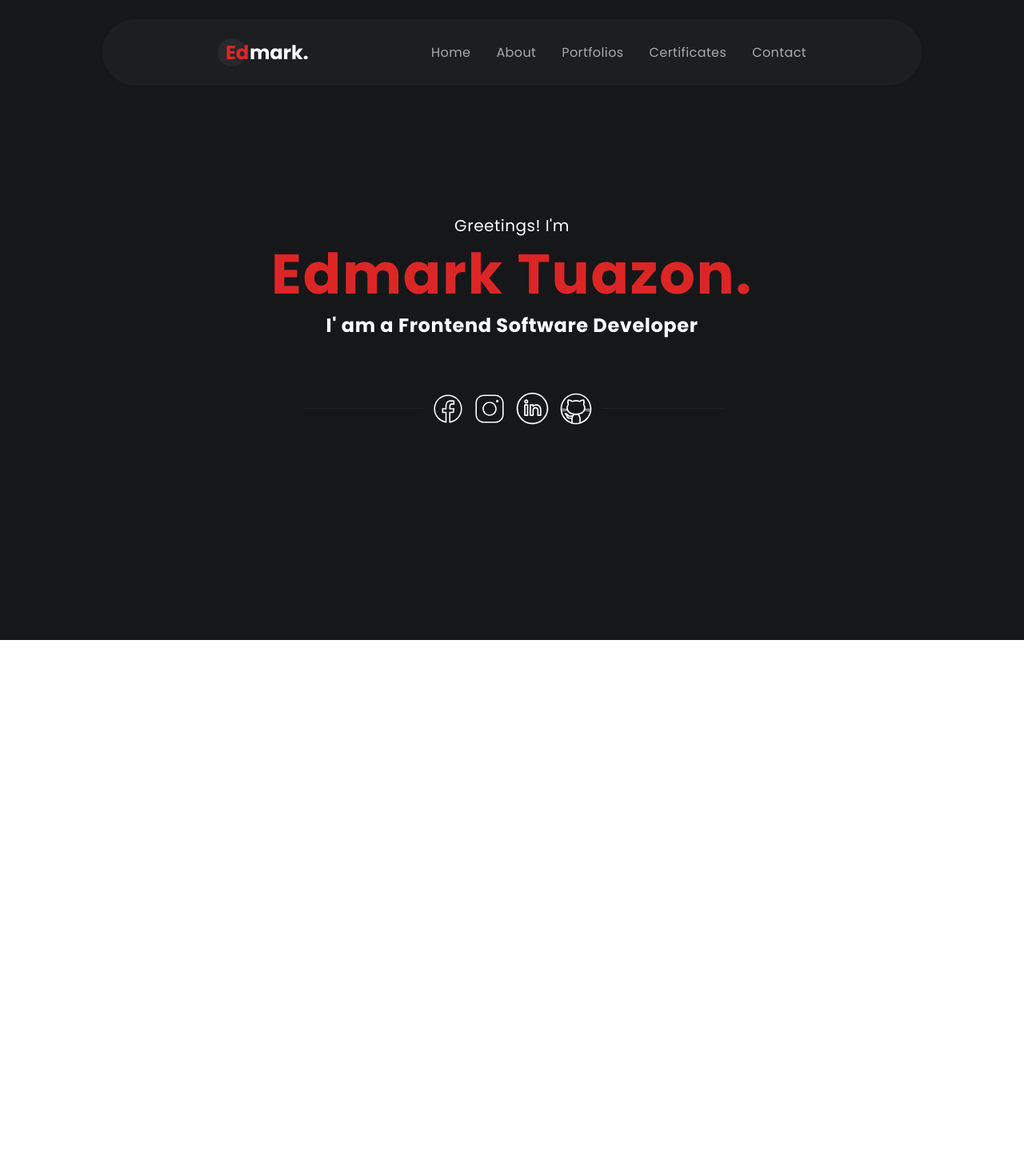
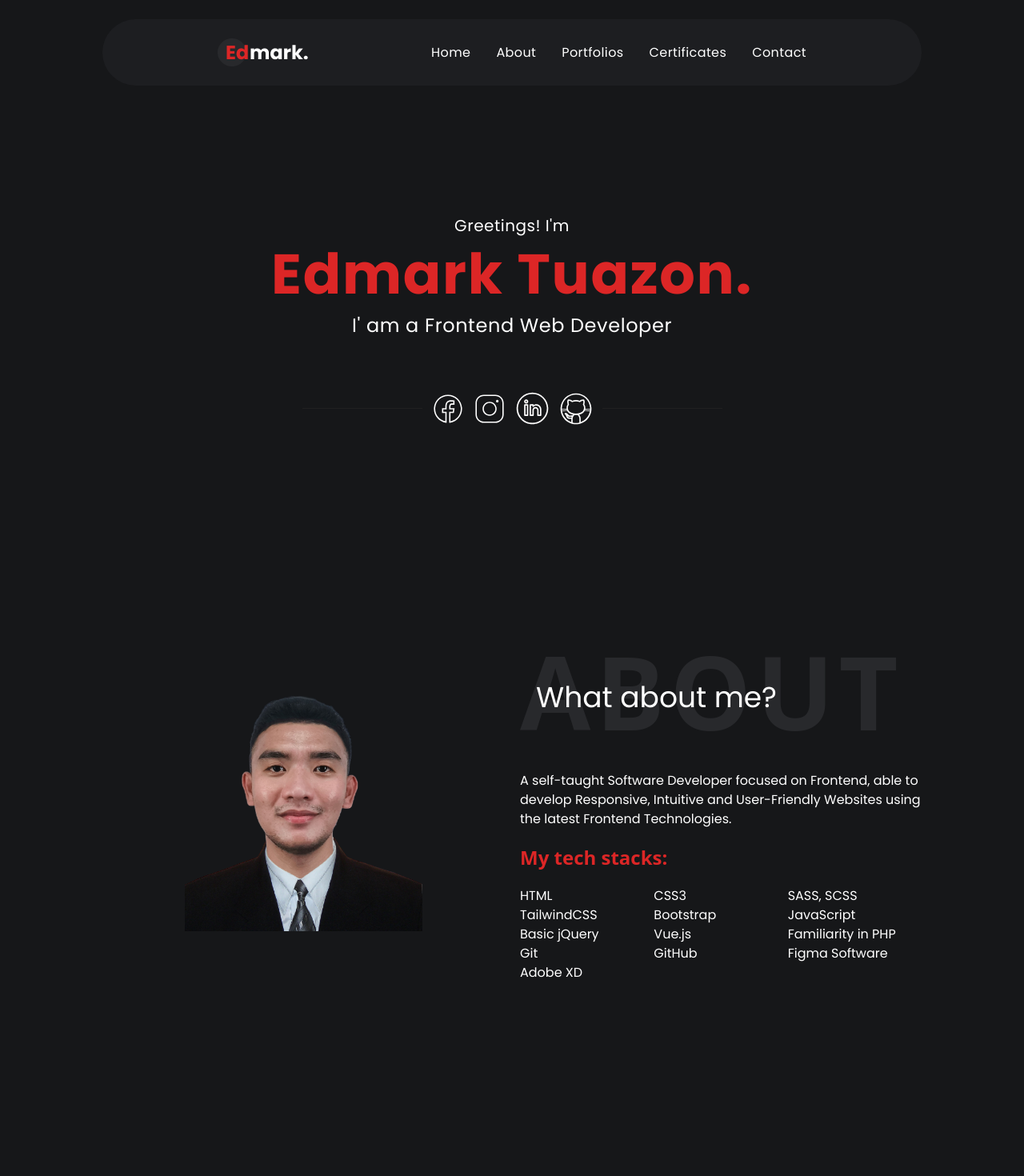
Before and after one commit to edmarktuazon/vue-portfolio, a Vue app: page / in a window 1280 px wide. Shown: the top 1470 px of the page at 80% size. Before the commit the page ends 800 px from the top, so only its background shows below. Built offline with nearby package versions, Linux system fonts and the light colour scheme.

Commit message:
update hero and about (not yet fix)

```diff
--- a/src/App.vue
+++ b/src/App.vue
@@ -1,10 +1,12 @@
 <script setup>
 import TheAboutSection from "./components/AboutSection.vue";
 import TheNavigation from "./components/Navigation.vue";
+import PortfolioSection from "./components/PortfolioSection.vue";
 </script>
 
 <template>
   <TheNavigation />
   <RouterView />
   <TheAboutSection />
+  <PortfolioSection />
 </template>
--- a/src/components/AboutSection.vue
+++ b/src/components/AboutSection.vue
@@ -1,3 +1,86 @@
+<script setup>
+import EdmarkImg from "../assets/images/me.jpg";
+</script>
 <template>
-  <div></div>
+  <section class="bg-backupPrimary pb-12">
+    <div
+      class="
+        grid
+        gap-5
+        w-full
+        md:px-0
+        px-4
+        md:w-4/5
+        grid-cols-1
+        lg:grid-cols-2
+        m-auto
+      "
+    >
+      <figure class="place-items-center m-auto lg:grid hidden">
+        <img
+          :src="EdmarkImg"
+          alt="edmark image"
+          class="h-[300px] object-cover max-w-[300px] w-full"
+        />
+      </figure>
+      <div class="relative">
+        <h1
+          class="
+            heading-h1
+            absolute
+            text-backupSecondary
+            font-extrabold
+            text-9xl
+            tracking-wider
+          "
+        >
+          ABOUT
+        </h1>
+        <div class="sm:p-5 p-0">
+          <h2
+            class="
+              text-2xl
+              sm:text-4xl
+              font-poppins
+              text-white
+              my-6
+              sm:my-8
+              relative
+            "
+          >
+            What about me?
+          </h2>
+        </div>
+        <p class="font-poppins text-white my-5">
+          A self-taught Software Developer focused on Frontend, able to develop
+          Responsive, Intuitive and User-Friendly Websites using the latest
+          Frontend Technologies.
+        </p>
+        <h3 class="text-2xl font-bold text-red">My tech stacks:</h3>
+        <ul
+          class="grid grid-cols-2 md:grid-cols-3 text-white font-poppins mt-5"
+        >
+          <li>HTML</li>
+          <li>CSS3</li>
+          <li>SASS, SCSS</li>
+          <li>TailwindCSS</li>
+          <li>Bootstrap</li>
+          <li>JavaScript</li>
+          <li>Basic jQuery</li>
+          <li>Vue.js</li>
+          <li>Familiarity in PHP</li>
+          <li>Git</li>
+          <li>GitHub</li>
+          <li>Figma Software</li>
+          <li>Adobe XD</li>
+        </ul>
+      </div>
+    </div>
+  </section>
 </template>
+
+<style scoped>
+.heading-h1 {
+  font-size: clamp(4.375rem, -0.1563rem + 14.5vw, 8rem);
+}
+</style>
--- a/src/components/Navigation.vue
+++ b/src/components/Navigation.vue
@@ -47,8 +47,8 @@ function toggleMenu() {
               class="
                 nav-links
                 font-medium
-                text-secondary
-                hover:text-white
+                text-white
+                hover:text-red
                 ease-out
                 duration-300
                 tracking-wide
@@ -62,8 +62,8 @@ function toggleMenu() {
               class="
                 nav-links
                 font-medium
-                text-secondary
-                hover:text-white
+                text-white
+                hover:text-red
                 ease-out
                 duration-300
                 tracking-wide
@@ -77,8 +77,8 @@ function toggleMenu() {
               class="
                 nav-links
                 font-medium
-                text-secondary
-                hover:text-white
+                text-white
+                hover:text-red
                 ease-out
                 duration-300
                 tracking-wide
@@ -92,8 +92,8 @@ function toggleMenu() {
               class="
                 nav-links
                 font-medium
-                text-secondary
-                hover:text-white
+                text-white
+                hover:text-red
                 ease-out
                 duration-300
                 tracking-wide
@@ -107,8 +107,8 @@ function toggleMenu() {
               class="
                 nav-links
                 font-medium
-                text-secondary
-                hover:text-white
+                text-white
+                hover:text-red
                 ease-out
                 duration-300
                 tracking-wide
--- a/src/components/PortfolioSection.vue
+++ b/src/components/PortfolioSection.vue
@@ -1,3 +1,7 @@
 <template>
-  <div></div>
+  <div class="grid place-items-center m-auto h-screen bg-backupPrimary">
+    <h1 class="font-bold text-white text-4xl">
+      This website is under construction
+    </h1>
+  </div>
 </template>
--- a/src/views/HomeView.vue
+++ b/src/views/HomeView.vue
@@ -62,15 +62,10 @@ useMotion(targetEl_h4, {
         Edmark Tuazon.
       </h1>
       <h3
-        class="
-          heading-h3
-          font-poppins font-semibold
-          text-white text-center
-          tracking-wide
-        "
+        class="heading-h3 font-poppins text-white text-center tracking-wide"
         ref="targetEl_h3"
       >
-        I' am a Frontend Software Developer
+        I' am a Frontend Web Developer
       </h3>
     </div>
     <div
```
Also changed, not shown: src/assets/images/me.jpg (added).
